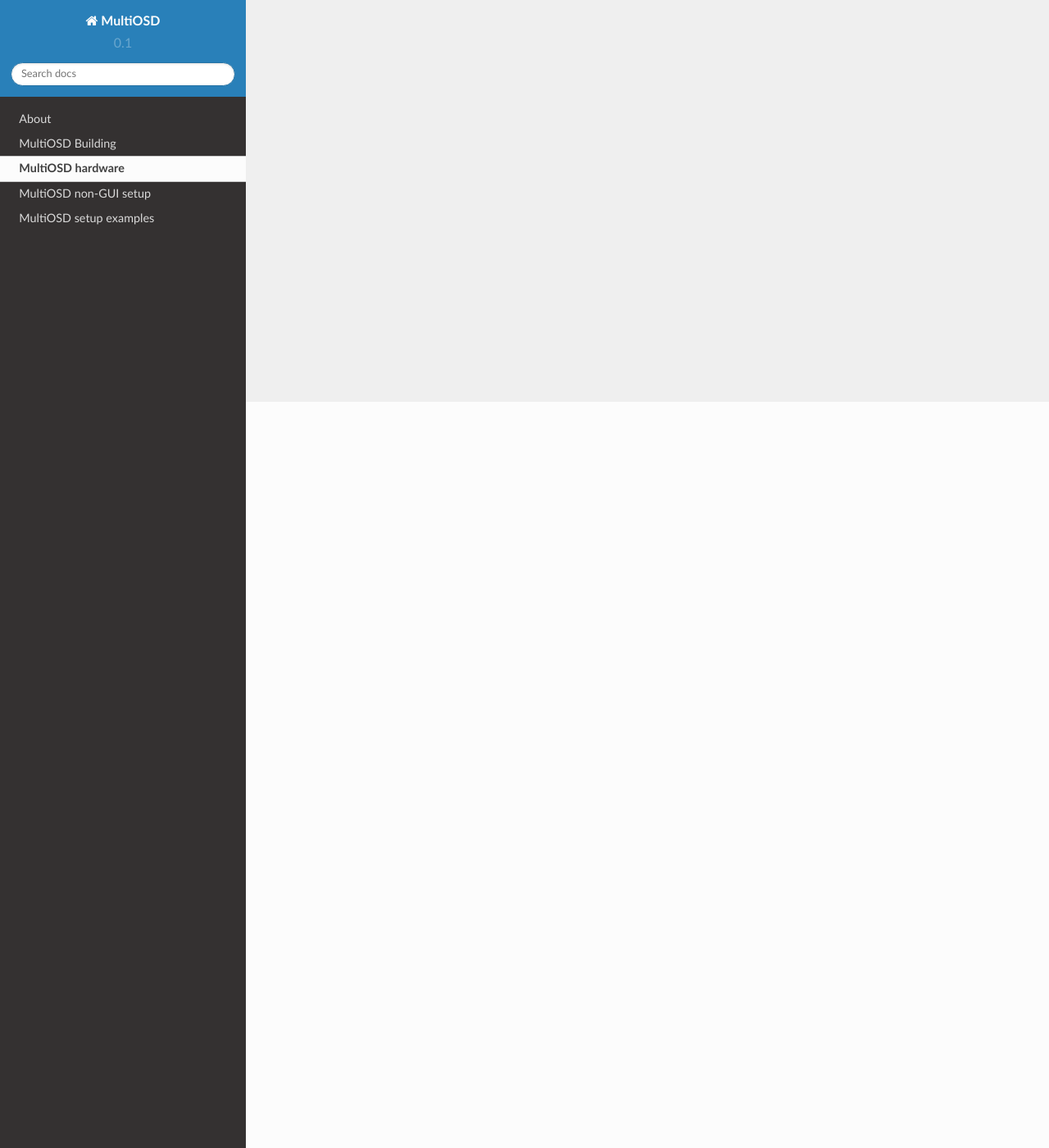
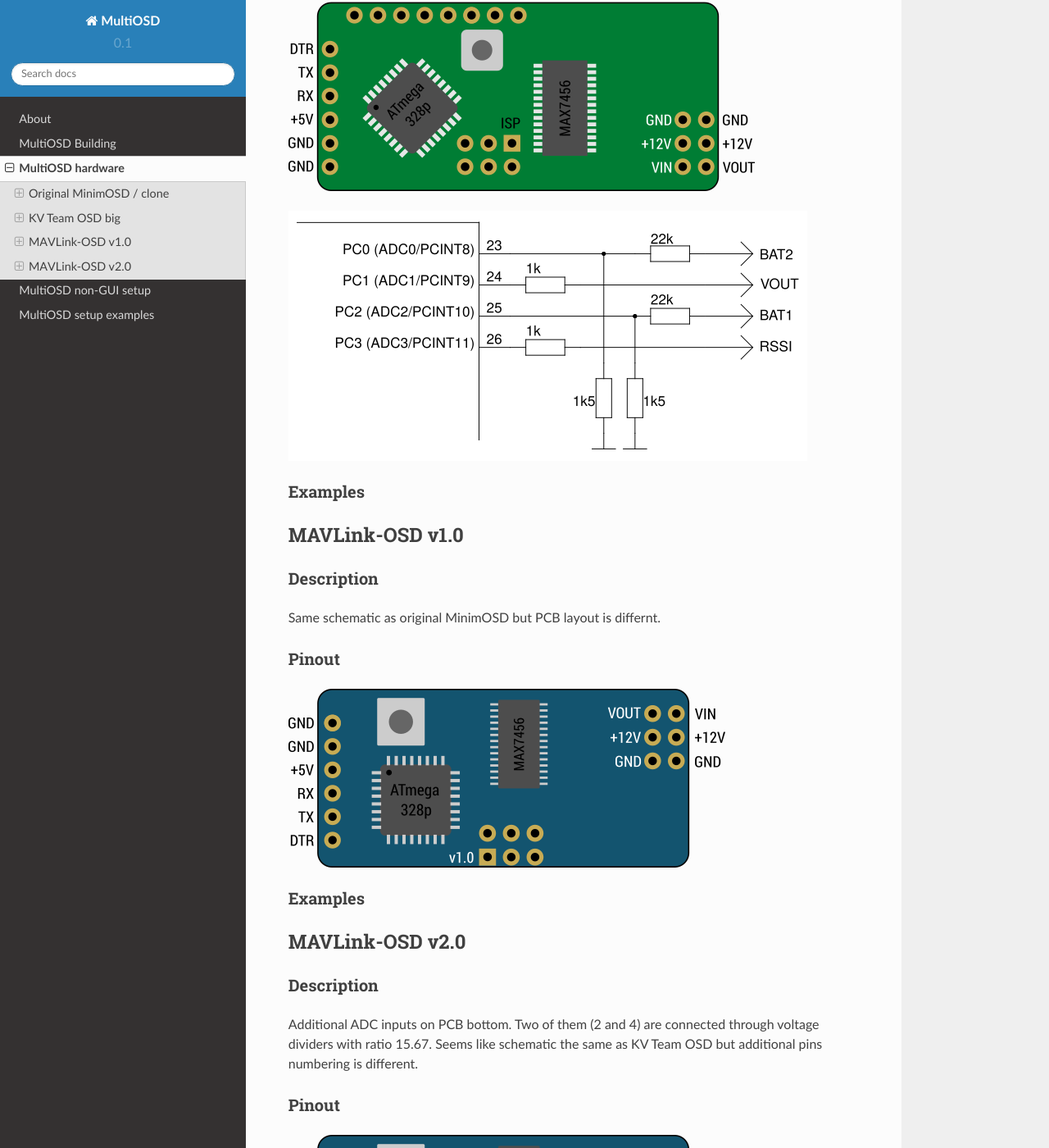
Before and after one commit to UncleRus/MultiOSD, a Sphinx documentation site: the page built from doc/source/hw.rst, in a window 1280 px wide and 1400 px high, scrolled down 910 px. Shown: the whole window at 82% size. Built offline with Sphinx 7.4.7 and the Read the Docs theme 2.0.0, drawn with Linux system fonts in a browser that asks for light colours; some of the changed text lies outside the part shown.

Commit message:
Code clenaup and HW docs

```diff
--- a/doc/source/hw.rst
+++ b/doc/source/hw.rst
@@ -1,3 +1,87 @@
 *****************
 MultiOSD hardware
 *****************
+
+Original MinimOSD / clone
+=========================
+
+Description
+-----------
+
+No additional ADC pins.
+
+Pinout
+------
+
+.. image:: img/hw_minimosd_orig.png
+   :alt: Original MinimOSD
+
+
+Examples
+--------
+
+
+KV Team OSD big
+===============
+
+Description
+-----------
+
+Similar to original MinimOSD but has additional ADC inputs. Two of them (BAT1
+and BAT2) are connected through voltage dividers with ratio 15.67.
+
+Pinout
+------
+
+.. image:: img/hw_kvteam_big.png
+   :alt: KV Team big OSD
+
+.. image:: img/hw_kvteam_big_schem.png
+   :alt: KV Team big OSD additional pins
+
+Examples
+--------
+
+MAVLink-OSD v1.0
+================
+
+Description
+-----------
+
+Same schematic as original MinimOSD but PCB layout is differnt.
+
+
+Pinout
+------
+
+.. image:: img/hw_mavlinkosd_v1.png
+   :alt: MAVLink-OSD v1.0
+
+Examples
+--------
+
+MAVLink-OSD v2.0
+================
+
+Description
+-----------
+
+Additional ADC inputs on PCB bottom. Two of them (2 and 4) are connected
+through voltage dividers with ratio 15.67.
+Seems like schematic the same as KV Team OSD but additional pins numbering
+is different.
+
+Pinout
+------
+
+.. image:: img/hw_mavlinkosd_v2_top.png
+   :alt: MAVLink-OSD v2.0 top
+
+.. image:: img/hw_mavlinkosd_v2_bottom.png
+   :alt: MAVLink-OSD v2.0 bottom
+
+.. image:: img/hw_mavlink_osd_v2_schem.png
+   :alt: MAVLink-OSD v2.0 additional pins
+
+Examples
+--------
```
Also changed, not shown: doc/source/img/hw_kvteam_big.png (added), doc/source/img/hw_kvteam_big_schem.png (added), doc/source/img/hw_mavlink_osd_v2_schem.png (added), doc/source/img/hw_mavlinkosd_v1.png (added), doc/source/img/hw_mavlinkosd_v2_bottom.png (added), doc/source/img/hw_mavlinkosd_v2_top.png (added), doc/source/img/hw_minimosd_orig.png (added), 12 other files.
